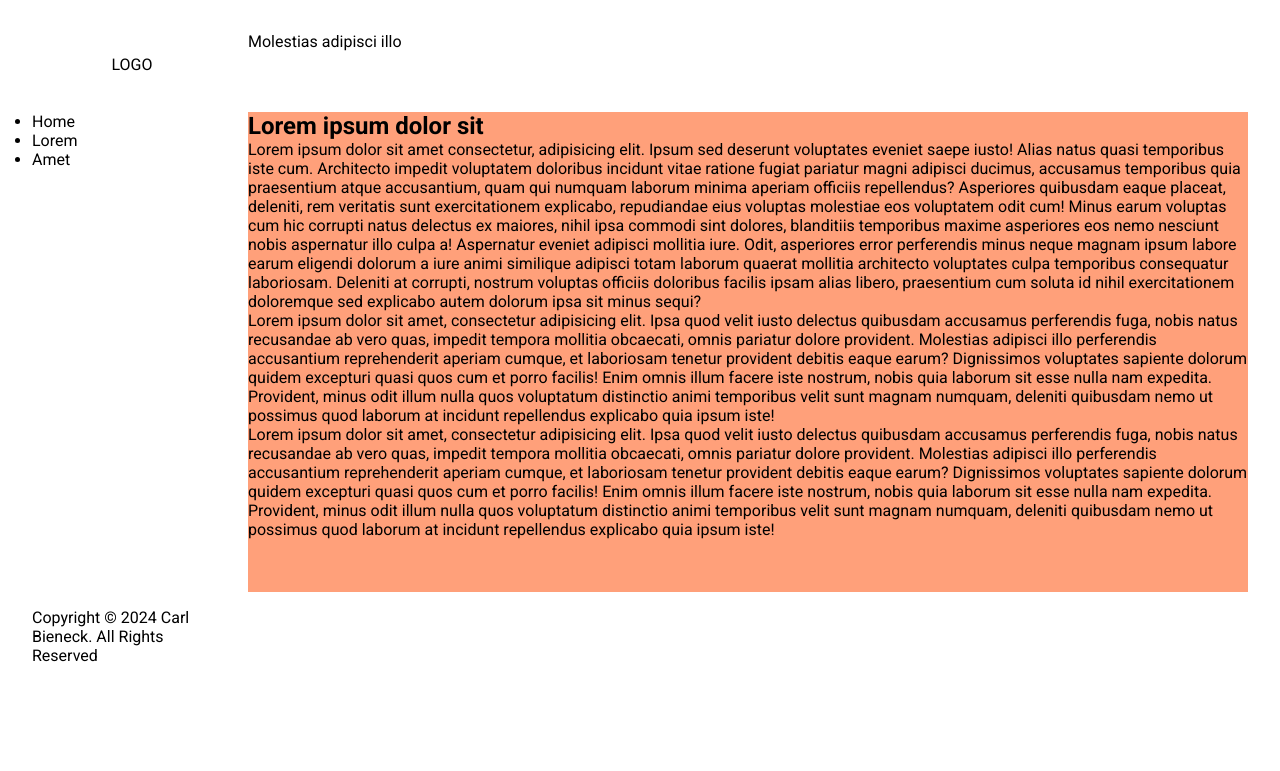
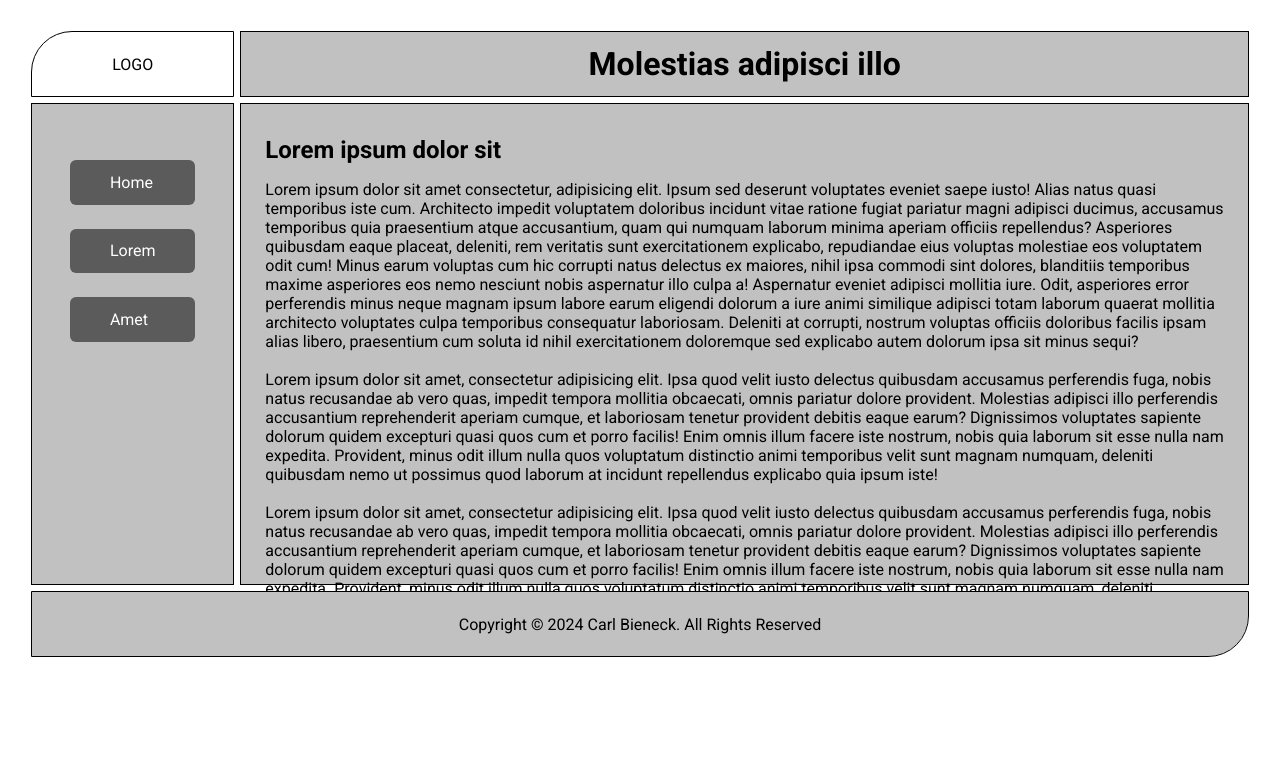
Before and after one commit to CarlUdo/simple-html-css-page, a website: page index.html in a window 1280 px wide. Drawn offline with Linux system fonts and the light colour scheme.

Commit message:
Update css

```diff
--- a/styles.css
+++ b/styles.css
@@ -9,25 +9,30 @@ body {
   cursor: pointer;
 }
 
+h1 {
+  padding-bottom: 1rem;
+}
+
 .empty {
+  border-radius: 40px 0 0 0;
+  outline: 1px solid black;
   display: flex;
   justify-content: center;
   align-items: center;
-  /*  border: 1px solid #000;  */
 }
 
 .container {
   display: grid;
   grid-template-columns: 2fr 10fr;
-  grid-template-rows: 4rem 30rem;
-  gap: 1rem;
+  grid-template-rows: 4rem 30rem 4rem;
+  gap: 0.5rem;
   height: 100vh;
   padding: 2rem;
-  /*  border: 1px solid #000;  */
 }
 
-.top-nav {
-  background-color: hotpink;
+header {
+  outline: 1px solid black;
+  background-color: rgb(194, 193, 193);
   display: flex;
   justify-content: center;
   align-items: center;
@@ -35,31 +40,47 @@ body {
   font-weight: 600;
 }
 
-.left-nav {
-  background-color: greenyellow;
+nav {
+  outline: 1px solid black;
+  background-color: rgb(194, 193, 193);
   display: flex;
   justify-content: center;
   padding-top: 2rem;
 }
 
-.left-nav_list {
+nav > ul {
   list-style-type: none;
 }
 
-.left-nav_list > li {
+ul > li {
   color: white;
-  padding: 1rem 3rem;
-  background-color: blue;
-  border-radius: 12px;
-  margin: 2rem;
+  padding: 0.8rem 2.5rem;
+  background-color: rgb(91, 91, 91);
+  border-radius: 6px;
+  margin: 1.5rem;
 }
 
-.left-nav_list > li:hover {
-  color: blue;
+ul > li:hover {
+  color: rgb(91, 91, 91);
   background-color: white;
-  border: 1px solid;
 }
 
 .page-content {
-  background-color: lightsalmon;
+  outline: 1px solid black;
+  background-color: rgb(194, 193, 193);
+  padding: 2rem 1.5rem;
 }
+
+p.padding-bottom {
+  padding-bottom: 1.2rem;
+}
+
+footer {
+  border-radius: 0 0 40px 0;
+  outline: 1px solid black;
+  background-color: rgb(194, 193, 193);
+  display: flex;
+  justify-content: center;
+  align-items: center;
+  grid-column: 1 / -1;
+}
```
